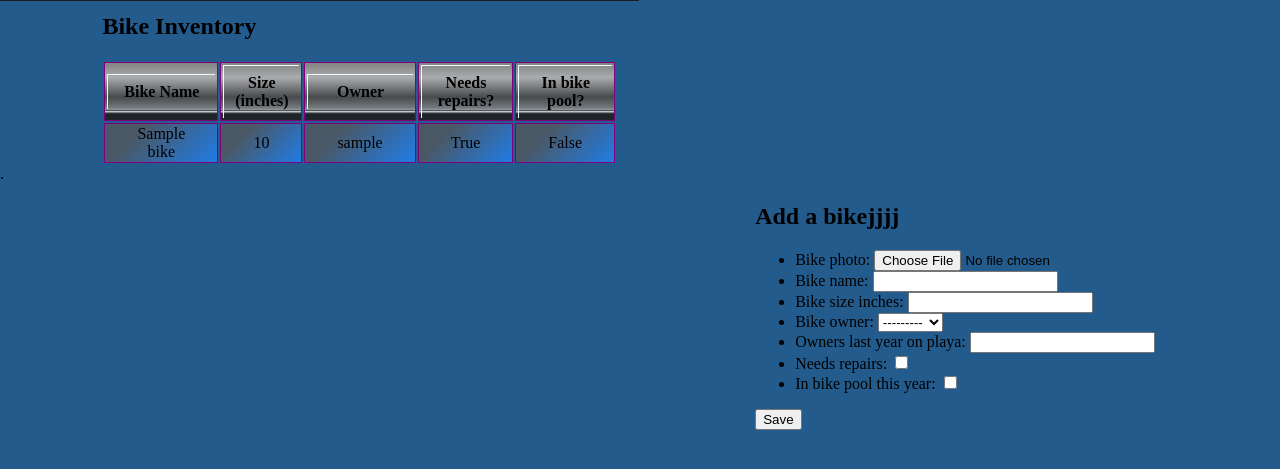
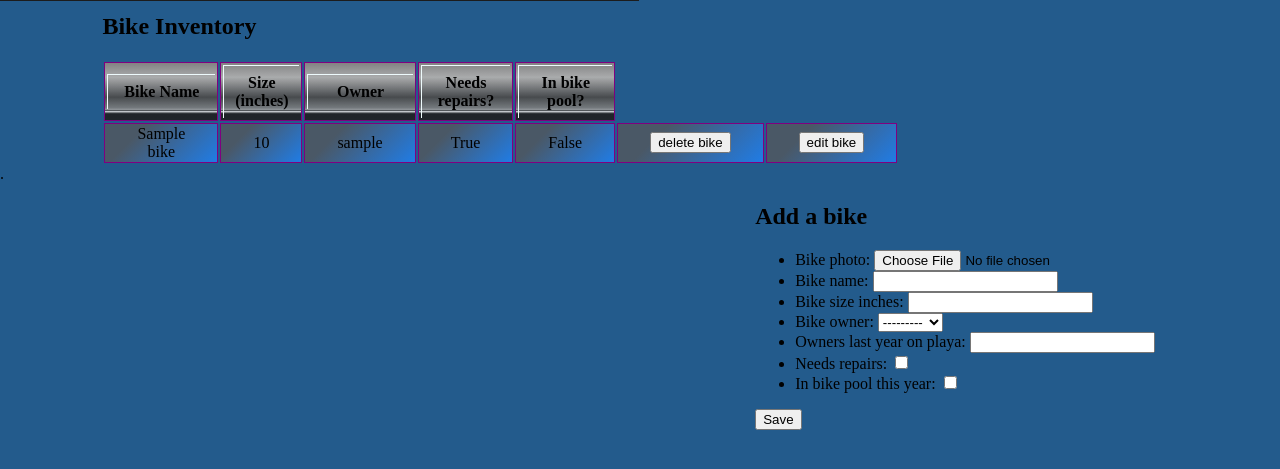
Before and after one commit to beckastar/BurningManCampApp, a Django app: page /bikes/ in a window 1280 px wide. Shown: the part 177-646 px from the top of the page. Run offline with Django 3.2, Linux system fonts and the light colour scheme; tables that the repository leaves empty hold one stand-in row (values such as "Sample post"); parts of the project's set-up code (start-up, migrations or seed data) failed here and were passed over; some libraries are stand-ins or nearby versions; some web fonts are replaced.

Commit message:
edit bike form page displays. need submit.

```diff
--- a/bioluminati/bioluminati/urls.py
+++ b/bioluminati/bioluminati/urls.py
@@ -15,7 +15,7 @@ Including another URLconf
 """
 from django.conf.urls import include, url
 from django.contrib import admin
-from camp.views import index, signup_for_shift, remove_self_from_shift, profile, register, bike_form, bikemutation, inventory, about
+from camp.views import index, signup_for_shift, remove_self_from_shift, profile, register, show_bike_form, remove_bike, edit_bike, bikemutation, inventory, about
 from django.views.generic.edit import CreateView
 from django.contrib.auth.forms import UserCreationForm
 
@@ -29,7 +29,9 @@ urlpatterns = [
     url(r'^/logout/$', 'django.contrib.auth.views.logout', name='logout', kwargs={'next_page': '/'}),
     url(r'^register/', register, name='register'),
     url(r'^confirm/', register, name='confirm'),
-    url(r'^bikes/', bike_form, name='bikes'),
+    url(r'^bikes/', show_bike_form, name='bikes'),
+    url(r'^remove-bike-from-db/', remove_bike, name='remove_bike'),
+    url(r'^edit_bike/', edit_bike, name='edit_bike'),
     url(r'^bikemutation/$', bikemutation, name='bikemutation'),
     url(r'^about/', about, name='about'),
     # url(r'^accounts/', include('django.contrib.auth.urls')),
--- a/bioluminati/camp/templates/bikes.html
+++ b/bioluminati/camp/templates/bikes.html
@@ -19,11 +19,40 @@
 				<div class="datatables">
 						{% for bike in bicycles %}
 							<tr class="datarow">
-								<td>{{bike.bike_name}}</td>
-								<td>{{bike.bike_size_inches}}</td>
-								<td>{{bike.bike_owner}}</td>
-								<td>{{bike.needs_repairs}}</td>
-								<td>{{bike.in_bike_pool_this_year}}</td>
+								{% if bike_id %}
+									<td><input type="text" name="bike_name" value="{{bike.bike_name}}" /></td>
+									<td>{{bike.bike_size_inches}}</td>
+									<td>{{bike.bike_owner}}</td>
+									<td>{{bike.needs_repairs}}</td>
+									<td>{{bike.in_bike_pool_this_year}}</td>
+								    <td>
+								        <form action="/edit_bike/" method="post">
+								            {% csrf_token %}
+								            <input type="hidden" name="bike_id" value="{{bike.id}}" />
+								            <input type="submit" value="save edits">
+								        </form>
+								    </td>
+								{% else %}
+									<td>{{bike.bike_name}}</td>
+									<td>{{bike.bike_size_inches}}</td>
+									<td>{{bike.bike_owner}}</td>
+									<td>{{bike.needs_repairs}}</td>
+									<td>{{bike.in_bike_pool_this_year}}</td>
+									<td>
+								        <form action="/remove-bike-from-db/" method="post">
+								            {% csrf_token %}
+								            <input type="hidden" name="bike_id" value="{{bike.id}}" />
+								            <input type="submit" value="delete bike">
+								        </form>
+								    </td>
+								    <td>
+								        <form action="/edit_bike/" method="post">
+								            {% csrf_token %}
+								            <input type="hidden" name="bike_id" value="{{bike.id}}" />
+								            <input type="submit" value="edit bike">
+								        </form>
+								    </td>
+								{% endif %}
 							</tr>
 						{% endfor %}
 				</div>
@@ -32,8 +61,8 @@
 	</div>.
 
 	<div class='formfloatright' >
-		<h2>Add a bikejjjj</h2>
-		<form action="" method="post">
+		<h2>Add a bike</h2>
+		<form action="show_bike_form" method="post">
 		  {% csrf_token %}
 		  	<ul>
 			    {{ form.as_ul}}
@@ -41,5 +70,5 @@
 		  <input type="submit" value="Save"/>
 		</form>
 	</div>
-</div>
+</div
 {% endblock %}
--- a/bioluminati/camp/views.py
+++ b/bioluminati/camp/views.py
@@ -54,17 +54,10 @@ def signup_for_shift(request):
 
     return show_signup_table(request)
 
-# this needs to work
 def remove_self_from_shift(request):
-    print "REMOVE CALLED!"
     if request.method == 'POST':
         shift_id = int(request.POST.get('shift_id'))
-        print "CALLED WITH SHIFT ID=%s" % shift_id
-
         shift = MealShifts.objects.get(id=shift_id)
-        # print "Shift to remove: %s" % shift
-        # print "shift.camper = %s" % shift.camper
-        # print "request.user = %s" % request.user
         if shift.camper == request.user:
             shift.camper = None
             shift.assigned = False
@@ -111,15 +104,49 @@ def show_signup_table(request):
                 },))
 
 
-def bike_form(request):
+def remove_bike(request):
+    if request.method == 'POST':
+        form = BikeForm()
+        bicycles = Bikes.objects.all()
+        bike_id = int(request.POST.get('bike_id'))
+        bike = Bikes.objects.get(id=bike_id)
+        bike.delete()
+        return render_to_response('bikes.html', {
+            'form':form, 'bicycles':bicycles,
+            }, RequestContext(request))
+
+def edit_bike(request):
+    if request.method == 'POST':
+        form = BikeForm()
+        bicycles = Bikes.objects.all()
+        bike_id = int(request.POST.get('bike_id'))
+        bike = Bikes.objects.get(id=bike_id)
+        context_dict = {"bike_id": bike_id, 'form':form, "bicycles":bicycles}
+        if form.is_valid():
+            form.save()
+        return render_to_response('bikes.html', context_dict, RequestContext(request))
+
+def save_bike(request):
+    if request.method == 'POST':
+        form = BikeForm()
+        bicycles = Bikes.objects.all()
+        bike_id = int(request.POST.get('bike_id'))
+        bike = Bikes.objects.get(id=bike_id)
+        context_dict = {"bike_id": bike_id, 'form':form, "bicycles":bicycles}
+        if form.is_valid():
+            form.save()
+        return render_to_response('bikes.html', context_dict, RequestContext(request))
+
+
+
+def show_bike_form(request):
     model = Bikes
     bicycles = Bikes.objects.all()
     form = BikeForm(data = request.POST)
     if request.method == "POST":
 
         if form.is_valid():
-            form.save(commit=False)
-            import pdb; pdb.set_trace()
+            form.save()
 
     else:
         form = BikeForm()
@@ -150,28 +177,6 @@ def delete_item(item_id):
     thing = Inventory.objects.get(pk=id)
     thing.item = ''
     thing.save()
-
-
-# i tried to allow users to edit the inventory table
-# def inventory(request, id):
-#     model = Inventory
-#     # thing = Inventory.objects.get(pk=id)
-#     if request.method == "POST":
-#         stuff = Inventory.objects.get(id=id)
-#         form = InventoryForm(data = request.POST, instance=stuff)
-#         if form.is_valid():
-#             # if Inventory.filter(item='item').exists()
-#             # obj = form.save(commit=False)
-#             form.save()
-
-#     else:
-#         stuff = Inventory.objects.get(id=id)
-#         form = InventoryForm(instance=stuff)
-#     context = RequestContext(request)
-#     return render_to_response('inventory.html', {
-#             'form':form, 'stuff':stuff
-#             }, RequestContext(request))
-
 
 
 def inventory(request, id):
```
